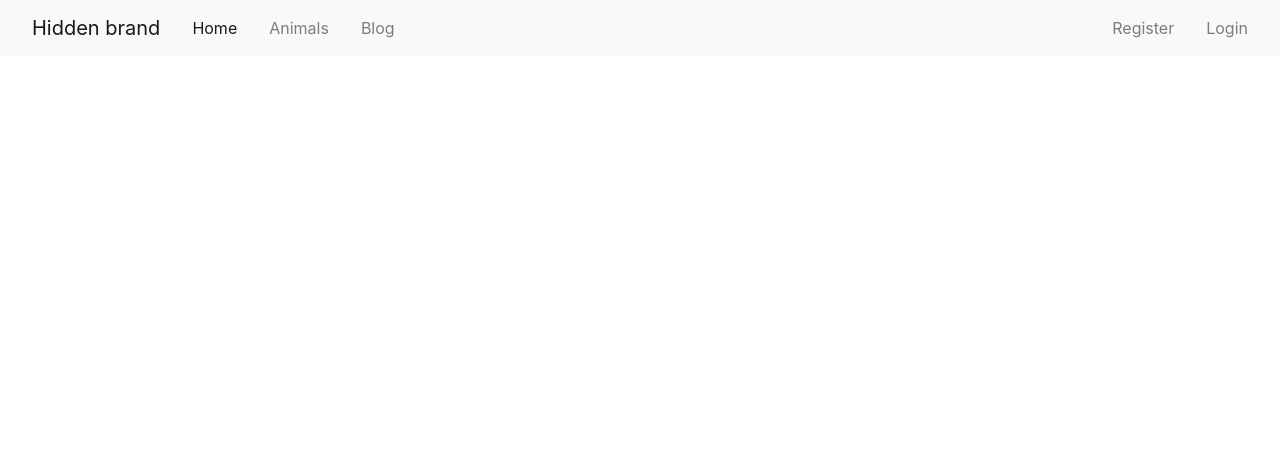
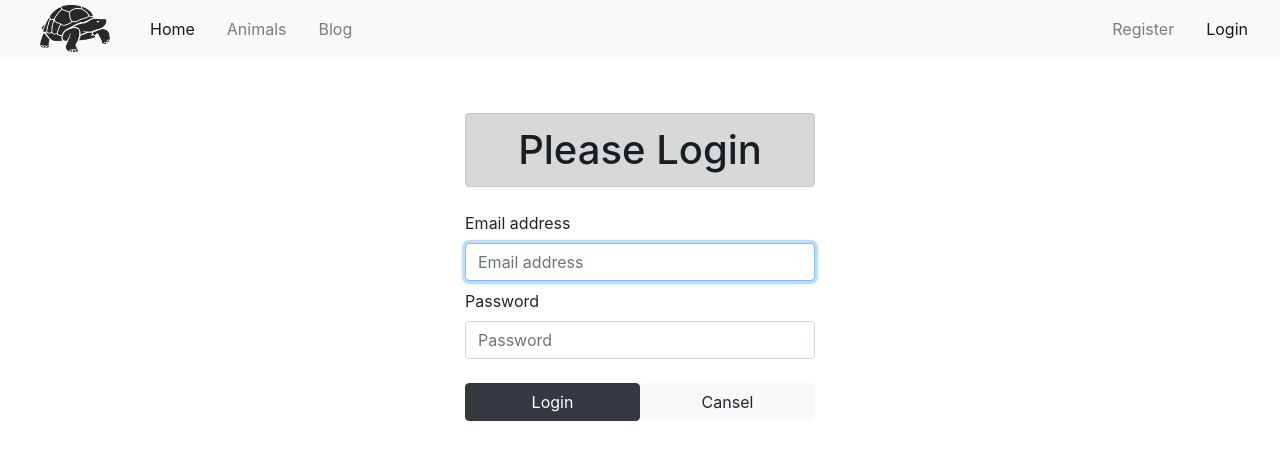
Before and after one commit to gingerOk/zoo-project, a React (Create React App) app: page /login in a window 1280 px wide. Shown: the top 460 px of the page. Built offline with nearby package versions, Linux system fonts and the light colour scheme.

Commit message:
Login form

```diff
--- a/public/css/style.css
+++ b/public/css/style.css
@@ -2,7 +2,9 @@
 body {
   overflow-x: hidden;
 }
-
+.custom-switch {
+  padding-left: 0 !important;
+}
 .header_image {
     height: 95vh;
 }
--- a/src/App.jsx
+++ b/src/App.jsx
@@ -5,6 +5,7 @@ import TopNavigation from "./components/TopNavigation";
 import Switch from "react-bootstrap/esm/Switch";
 import EmptyPage from "./components/EmptyPage";
 import BlogPage from "./pages/BlogPage";
+import LoginPage from "./pages/LoginPage";
 
 function App() {
   return (
@@ -23,6 +24,9 @@ function App() {
         <Route path="/blog">
           <BlogPage />
         </Route>
+        <Route path="/login">
+          <LoginPage />
+        </Route>
       </Switch>
       {/* <Route path="/signup">
           <SignupPage setMessage={setMessage} />
--- a/src/components/TopNavigation.jsx
+++ b/src/components/TopNavigation.jsx
@@ -9,12 +9,14 @@ const TopNavigation = () => {
   };
 
   return (
-    <nav className="navbar navbar-expand-lg navbar-light bg-light">
+    <nav className="navbar navbar-expand-lg navbar-light bg-light py-0">
       <button className="navbar-toggler" type="button" onClick={toggleNav}>
         <span className="navbar-toggler-icon"></span>
       </button>
       <div className={`collapse navbar-collapse ${showNav ? "show" : "hide"}`}>
-        <span className="navbar-brand mx-3">Hidden brand</span>
+        <span className="navbar-brand mx-4">
+        <img src="./img/logo.jpg" alt="logo" style={{width: 70}}/>
+        </span>
         <ul className="navbar-nav mr-auto mt-2 mt-lg-0">
           <li className="nav-item active mx-2">
             <NavLink exact to="/" className="nav-link">
@@ -35,7 +37,7 @@ const TopNavigation = () => {
             <span className="nav-link">Register</span>
           </li>
           <li className="nav-item mx-2">
-            <span className="nav-link">Login</span>
+            <NavLink exact to="/login" className="nav-link">Login</NavLink>
           </li>
         </ul>
       </div>
--- a/src/pages/HomePage/index.jsx
+++ b/src/pages/HomePage/index.jsx
@@ -1,7 +1,6 @@
 import HeaderImage from "../../components/HeaderImage";
 import SearchBlock from "../../components/SearchBlock";
 import FactsBlock from "../../components/FactsBlock";
-
 
 const HomePage = () => {
   return (
--- a/src/pages/LoginPage/components/LoginForm.jsx
+++ b/src/pages/LoginPage/components/LoginForm.jsx
@@ -1,13 +1,74 @@
+import React, {useState} from 'react'
+import {Link} from 'react-router-dom'
+
+const initialData = {
+    email: "",
+    password: "",
+  };
+
 const LoginForm = () => {
-return (
-    <form className="form-signin">
-        <h1 className="h3 mb-3 font-weight-normal">Please Login</h1>
-        <label htmlFor="inputEmail" className="sr-only">Email address</label>
-        <input type="email" id="inputEmail" className="form-control" placeholder="Email address" required autoFocus/>
-        <label htmlFor="inputPassword" className="sr-only">Password</label>
-        <input type="text" id="inputPassword" className="form-control" placeholder="Password" required/>
+const [data, setData] = useState(initialData);
+  const [errors, setErrors] = useState({});
+  const [loading, setLoading] = useState(false);
+
+  const validate = (data) => {
+    const errors = {}
+    if (!data.email) errors.email = "Email cannot be blank"
+    if (!data.password) errors.password = "Password cannot be blank"
+
+    return errors
+  }
+
+  const handleSubmit = async e => {
+      e.preventDefault();
+      const errors = validate(data);
+      setErrors(errors);
+    //   if (Object.keys(errors).length === 0) {
+    //     setLoading(true);
+    //     try {
+    //       await props.submit(data);
+    //       setLoading(false);
+    //     } catch (error) {
+    //       setErrors(error.response.data.errors);
+    //       setLoading(false);
+    //     }
+    //   }
+  }
+
+  return (
+    <form className="form-signin" onSubmit={handleSubmit}>
+      <h1 className="mt-2 text-center alert alert-dark">Please Login</h1>
+      <label htmlFor="inputEmail" className="mt-2">
+        Email address
+      </label>
+      <input
+        type="email"
+        value={data.email}
+        id="inputEmail"
+        className="form-control"
+        placeholder="Email address"
+        required
+        autoFocus
+      />
+      <label htmlFor="inputPassword" className="mt-2">
+        Password
+      </label>
+      <input
+        type="text"
+        value={data.password}
+        id="inputPassword"
+        className="form-control"
+        placeholder="Password"
+        required
+      />
+      <button type="submit" className="btn btn-dark mt-4 w-50">
+        Login
+      </button>
+      <Link to="/" className="btn btn-light mt-4 w-50">
+        Cansel
+      </Link>
     </form>
-)
-}
+  );
+};
 
-export default LoginForm
+export default LoginForm;
--- a/src/pages/LoginPage/index.jsx
+++ b/src/pages/LoginPage/index.jsx
@@ -0,0 +1,16 @@
+import React from "react";
+import LoginForm from "./components/LoginForm";
+
+const LoginPage = () => {
+  return (
+    <div className="container">
+      <div className="row justify-content-center mt-5">
+        <div className="col-md-4">
+          <LoginForm />
+        </div>
+      </div>
+    </div>
+  );
+};
+
+export default LoginPage;
```
Also changed, not shown: public/css/logo.jpg (added), public/img/logo.jpg (added).
